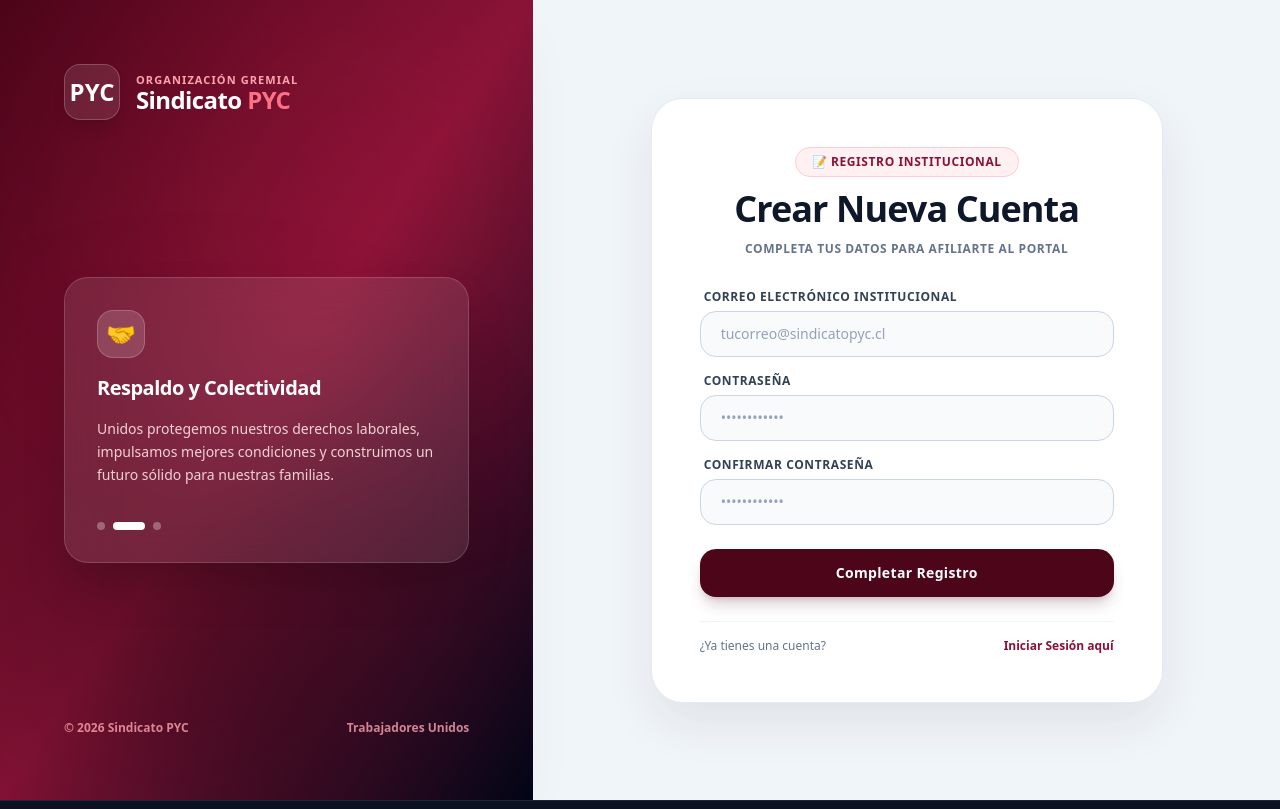
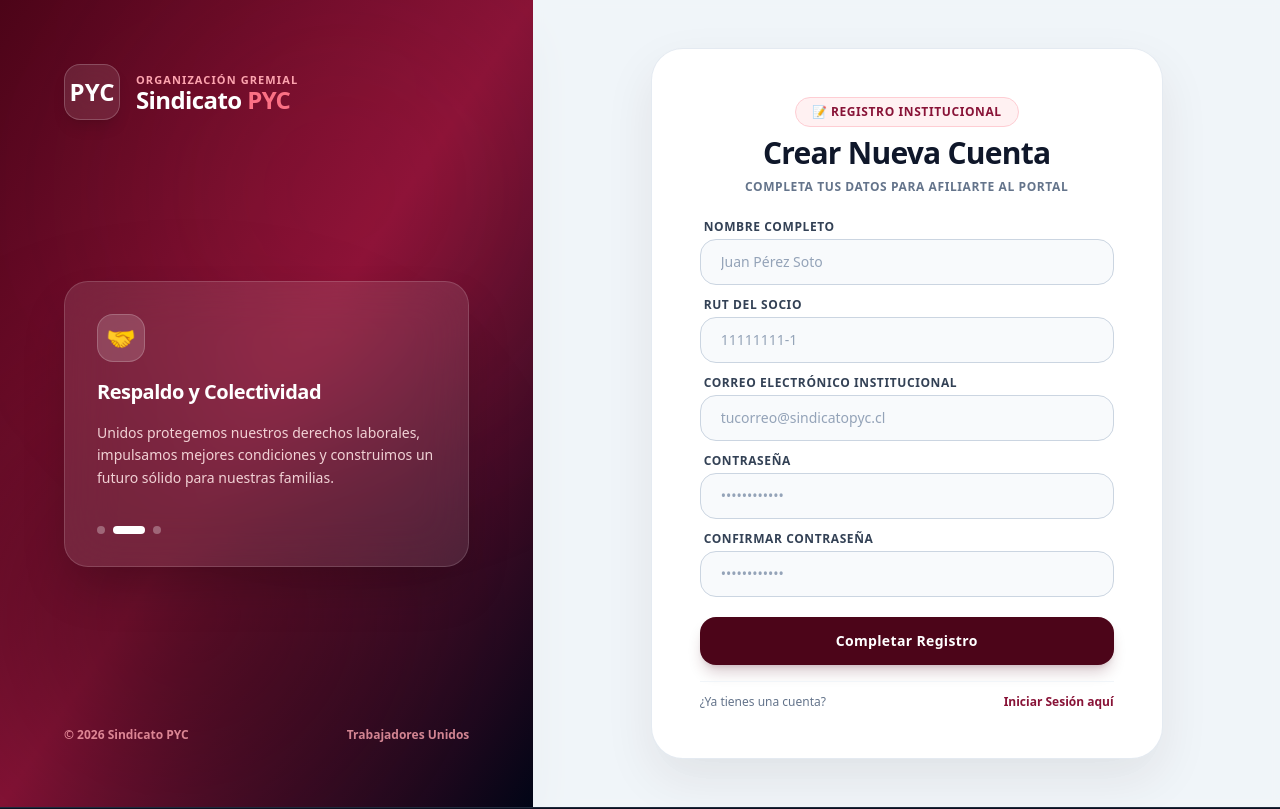
Before and after one commit to SindicatoPyC/Sindicato-PyC, a Next.js app in the folder snoverus-app/: page /register in a window 1280 px wide. Shown: the top 809 px of the page. Built offline with nearby package versions, Linux system fonts and the light colour scheme.

Commit message:
feat: actualización de vistas perfil, registro, inicio y Navbar dinámico

```diff
--- a/snoverus-app/src/app/dashboard/perfil/page.tsx
+++ b/snoverus-app/src/app/dashboard/perfil/page.tsx
@@ -4,26 +4,64 @@ import React, { useEffect, useState } from 'react';
 import { createClient } from '../../lib/supabase';
 
 export default function PerfilPage() {
+  const [profile, setProfile] = useState<any>(null);
   const [votosHistoricos, setVotosHistoricos] = useState<any[]>([]);
   const [loading, setLoading] = useState(true);
 
-  // RUT del administrador/socio activo actual para la demo
-  const rutSocio = '11111111-1';
-
   useEffect(() => {
     async function fetchPerfilData() {
-      // Traer votos históricos
       const supabase = createClient();
-      const { data } = await supabase
-        .from('votos_registrados')
-        .select('*, asambleas_votaciones(titulo)')
-        .eq('usuario_rut', rutSocio);
 
-      if (data) setVotosHistoricos(data);
+      // 1. Obtener el usuario autenticado actual de Supabase Auth
+      const { data: { user } } = await supabase.auth.getUser();
+
+      if (!user) {
+        setLoading(false);
+        return;
+      }
+
+      // 2. Traer los datos reales del perfil desde la tabla 'profiles'
+      const { data: profileData } = await supabase
+        .from('profiles')
+        .select('*')
+        .eq('id', user.id)
+        .single();
+
+      if (profileData) {
+        setProfile(profileData);
+
+        // 3. Traer los votos históricos usando el RUT real del socio autenticado
+        const { data: votosData } = await supabase
+          .from('votos_registrados')
+          .select('*, asambleas_votaciones(titulo)')
+          .eq('usuario_rut', profileData.rut);
+
+        if (votosData) setVotosHistoricos(votosData);
+      }
+
       setLoading(false);
     }
+
     fetchPerfilData();
   }, []);
+
+  // Función para calcular iniciales del avatar (ej: "Juan Pérez" -> "JP")
+  const getInitials = (name: string) => {
+    if (!name) return 'PY';
+    const parts = name.trim().split(' ');
+    if (parts.length >= 2) {
+      return `${parts[0][0]}${parts[1][0]}`.toUpperCase();
+    }
+    return name.substring(0, 2).toUpperCase();
+  };
+
+  if (loading) {
+    return (
+      <div className="min-h-screen bg-slate-50 flex items-center justify-center">
+        <p className="text-slate-500 text-sm font-semibold">Cargando perfil del socio...</p>
+      </div>
+    );
+  }
 
   return (
     <div className="min-h-screen bg-slate-50 font-sans text-slate-900 pb-12">
@@ -32,16 +70,20 @@ export default function PerfilPage() {
 
         {/* Tarjeta de Identidad del Socio */}
         <div className="bg-white rounded-3xl shadow-sm border border-slate-200 p-8 sm:p-10 relative overflow-hidden">
-          <div className="absolute top-0 right-0 -mt-4 -mr-4 w-32 h-32 bg-blue-100 opacity-50 rounded-full blur-2xl"></div>
+          <div className="absolute top-0 right-0 -mt-4 -mr-4 w-32 h-32 bg-rose-100 opacity-50 rounded-full blur-2xl"></div>
 
           <div className="relative z-10 flex flex-col md:flex-row justify-between items-start md:items-center gap-6">
             <div className="flex items-center gap-5">
-              <div className="bg-gradient-to-br from-blue-600 to-indigo-800 text-white font-black text-2xl w-20 h-20 rounded-2xl flex items-center justify-center shadow-lg">
-                AM
+              <div className="bg-gradient-to-br from-rose-950 to-slate-900 text-white font-black text-2xl w-20 h-20 rounded-2xl flex items-center justify-center shadow-lg">
+                {getInitials(profile?.full_name)}
               </div>
               <div>
-                <h2 className="text-2xl sm:text-3xl font-extrabold text-slate-900">Alexander Montenegro</h2>
-                <p className="text-slate-500 font-medium text-sm">Socio Activo - Operaciones</p>
+                <h2 className="text-2xl sm:text-3xl font-extrabold text-slate-900">
+                  {profile?.full_name || 'Socio Sindicato PYC'}
+                </h2>
+                <p className="text-slate-500 font-medium text-sm capitalize">
+                  {profile?.role === 'admin' ? 'Administrador del Sistema' : 'Socio Activo'}
+                </p>
               </div>
             </div>
 
@@ -54,15 +96,15 @@ export default function PerfilPage() {
           <div className="grid grid-cols-1 sm:grid-cols-3 gap-4 mt-8 pt-6 border-t border-slate-100">
             <div className="bg-slate-50 p-4 rounded-2xl border border-slate-100">
               <span className="text-[10px] font-bold text-slate-400 uppercase tracking-wider block mb-1">RUT Registrado</span>
-              <span className="text-sm font-extrabold text-slate-800">{rutSocio}</span>
+              <span className="text-sm font-extrabold text-slate-800">{profile?.rut || 'No especificado'}</span>
             </div>
             <div className="bg-slate-50 p-4 rounded-2xl border border-slate-100">
-              <span className="text-[10px] font-bold text-slate-400 uppercase tracking-wider block mb-1">Organización</span>
-              <span className="text-sm font-extrabold text-slate-800">SNOVERUS S.A.</span>
+              <span className="text-[10px] font-bold text-slate-400 uppercase tracking-wider block mb-1">Correo Institucional</span>
+              <span className="text-sm font-extrabold text-slate-800 truncate block">{profile?.email || 'No registrado'}</span>
             </div>
             <div className="bg-slate-50 p-4 rounded-2xl border border-slate-100">
               <span className="text-[10px] font-bold text-slate-400 uppercase tracking-wider block mb-1">Fecha de Afiliación</span>
-              <span className="text-sm font-extrabold text-slate-800">15/03/2021</span>
+              <span className="text-sm font-extrabold text-slate-800">Registrado en Sistema</span>
             </div>
           </div>
         </div>
@@ -70,18 +112,16 @@ export default function PerfilPage() {
         {/* Historial y Auditoría de Votación */}
         <div className="bg-white rounded-3xl shadow-sm border border-slate-200 p-8 sm:p-10">
           <div className="flex items-center gap-3 mb-6">
-            <div className="bg-indigo-100 p-3 rounded-2xl text-indigo-600 text-xl font-bold">🛡️</div>
+            <div className="bg-rose-50 p-3 rounded-2xl text-rose-900 text-xl font-bold">🛡️</div>
             <div>
               <h3 className="text-xl font-bold text-slate-800">Historial y Auditoría de Participación</h3>
               <p className="text-sm text-slate-500">Registro inmutable de votos emitidos desde la base de datos</p>
             </div>
           </div>
 
-          {loading ? (
-            <p className="text-slate-400 text-sm text-center py-6">Cargando registros de auditoría...</p>
-          ) : votosHistoricos.length === 0 ? (
+          {votosHistoricos.length === 0 ? (
             <div className="bg-slate-50 border border-slate-100 rounded-2xl p-6 text-center text-slate-500 text-sm">
-              No registras votos históricos en asambleas pasadas.
+              No registras votos históricos en asambleas pasadas con este RUT.
             </div>
           ) : (
             <div className="space-y-4">
@@ -90,13 +130,13 @@ export default function PerfilPage() {
                   <div>
                     <div className="flex items-center gap-2 mb-1">
                       <span className="text-[10px] font-mono text-slate-400">ID VOTO: #{voto.id.toString().toUpperCase()}</span>
-                      <span className="bg-blue-100 text-blue-700 text-[10px] font-extrabold px-2 py-0.5 rounded">VERIFICADO</span>
+                      <span className="bg-emerald-100 text-emerald-700 text-[10px] font-extrabold px-2 py-0.5 rounded">VERIFICADO</span>
                     </div>
                     <h4 className="font-bold text-slate-800 text-base">{voto.asambleas_votaciones?.titulo || 'Asamblea General'}</h4>
                   </div>
                   <div className="bg-white border border-slate-200 px-4 py-2 rounded-xl text-right">
                     <span className="text-[10px] font-bold text-slate-400 uppercase tracking-wider block">Opción Registrada</span>
-                    <span className="text-sm font-extrabold text-emerald-600 uppercase">{voto.opcion_elegida}</span>
+                    <span className="text-sm font-extrabold text-rose-900 uppercase">{voto.opcion_elegida}</span>
                   </div>
                 </div>
               ))}
--- a/snoverus-app/src/app/page.tsx
+++ b/snoverus-app/src/app/page.tsx
@@ -25,7 +25,7 @@ const sindicalSlides = [
 ];
 
 export default function LoginPage() {
-  const [email, setEmail] = useState('');
+  const [rut, setRut] = useState('');
   const [password, setPassword] = useState('');
   const [loading, setLoading] = useState(false);
   const [errorMsg, setErrorMsg] = useState('');
@@ -46,8 +46,24 @@ export default function LoginPage() {
 
     try {
       const supabase = createClient();
+
+      // 1. Buscamos el correo asociado al RUT ingresado en la base de datos
+      // (Asumiendo que guardas el RUT en una tabla llamada 'profiles' o 'users')
+      const { data: profileData, error: profileError } = await supabase
+        .from('profiles') // O la tabla donde guardes el RUT de los socios
+        .select('email')
+        .eq('rut', rut)
+        .single();
+
+      if (profileError || !profileData) {
+        throw new Error('El RUT ingresado no se encuentra registrado en el sistema.');
+      }
+
+      const userEmail = profileData.email;
+
+      // 2. Iniciamos sesión en Supabase Auth usando el correo encontrado y la contraseña
       const { data, error } = await supabase.auth.signInWithPassword({
-        email,
+        email: userEmail,
         password,
       });
 
@@ -59,7 +75,7 @@ export default function LoginPage() {
         router.refresh();
       }
     } catch (err: any) {
-      setErrorMsg(err.message || 'Correo o contraseña incorrectos. Por favor, verifica tus datos.');
+      setErrorMsg(err.message || 'RUT o contraseña incorrectos. Por favor, verifica tus datos.');
     } finally {
       setLoading(false);
     }
@@ -125,7 +141,7 @@ export default function LoginPage() {
         </div>
       </div>
 
-      {/* 📋 PANEL DERECHO: Formulario de LOGIN */}
+      {/* 📋 PANEL DERECHO: Formulario de LOGIN con RUT */}
       <div className="lg:col-span-7 flex items-center justify-center p-6 sm:p-12 relative z-10 bg-slate-100/80 backdrop-blur-sm">
 
         <div className="w-full max-w-lg bg-white backdrop-blur-2xl p-8 sm:p-12 rounded-[2rem] border border-slate-200/90 shadow-[0_20px_50px_rgba(0,0,0,0.08)] relative">
@@ -140,7 +156,7 @@ export default function LoginPage() {
             </h2>
 
             <p className="text-slate-500 text-xs font-semibold uppercase tracking-wider">
-              Ingresa tus datos institucionales para continuar
+              Ingresa tu RUT institucional para continuar
             </p>
           </div>
 
@@ -154,14 +170,14 @@ export default function LoginPage() {
           <form onSubmit={handleLogin} className="space-y-5">
             <div className="space-y-2">
               <label className="block text-xs font-bold text-slate-700 uppercase tracking-wider pl-1">
-                Correo Electrónico
+                RUT del Socio
               </label>
               <input
-                type="email"
+                type="text"
                 required
-                value={email}
-                onChange={(e) => setEmail(e.target.value)}
-                placeholder="tucorreo@sindicatopyc.cl"
+                value={rut}
+                onChange={(e) => setRut(e.target.value)}
+                placeholder="11111111-1"
                 className="w-full bg-slate-50 border border-slate-300 rounded-2xl px-5 py-3.5 text-slate-900 placeholder-slate-400 focus:outline-none focus:border-rose-900 focus:ring-2 focus:ring-rose-900/20 transition-all font-medium text-sm"
               />
             </div>
@@ -178,7 +194,6 @@ export default function LoginPage() {
                 placeholder="••••••••••••"
                 className="w-full bg-slate-50 border border-slate-300 rounded-2xl px-5 py-3.5 text-slate-900 placeholder-slate-400 focus:outline-none focus:border-rose-900 focus:ring-2 focus:ring-rose-900/20 transition-all font-medium text-sm"
               />
-              {/* 👇 Enlace corregido con barra inicial absoluta */}
               <div className="flex justify-end pt-1">
                 <Link href="/forgot-password" className="text-rose-900 text-xs font-bold hover:underline">
                   ¿Olvidaste tu contraseña?
--- a/snoverus-app/src/app/register/page.tsx
+++ b/snoverus-app/src/app/register/page.tsx
@@ -3,7 +3,6 @@
 import React, { useState, useEffect } from 'react';
 import { useRouter } from 'next/navigation';
 import Link from 'next/link';
-// 👇 Importante: Ruta relativa para salir de la carpeta register y entrar a lib
 import { createClient } from '../lib/supabase';
 
 // 🔄 SLIDES PARA EL CARRUSEL DE REGISTRO
@@ -11,7 +10,7 @@ const sindicalSlides = [
   {
     icon: "🚀",
     title: "Súmate a Nuestra Comunidad",
-    description: "Forma parte del Sindicato PYC. Regístrate con tu correo institucional para acceder a todos los beneficios, asambleas virtuales y transparencia gremial."
+    description: "Forma parte del Sindicato PYC. Regístrate con tu RUT, nombre y correo institucional para acceder a todos los beneficios y asambleas virtuales."
   },
   {
     icon: "🤝",
@@ -26,6 +25,8 @@ const sindicalSlides = [
 ];
 
 export default function RegisterPage() {
+  const [fullName, setFullName] = useState('');
+  const [rut, setRut] = useState('');
   const [email, setEmail] = useState('');
   const [password, setPassword] = useState('');
   const [confirmPassword, setConfirmPassword] = useState('');
@@ -56,18 +57,35 @@ export default function RegisterPage() {
 
     try {
       const supabase = createClient();
-      // FUNCIÓN DE REGISTRO
-      const { data, error } = await supabase.auth.signUp({
+
+      // 1. Registrar usuario en Supabase Auth
+      const { data: authData, error: authError } = await supabase.auth.signUp({
         email,
         password,
       });
 
-      if (error) throw error;
+      if (authError) throw authError;
 
-      if (data.user) {
+      if (authData.user) {
+        // 2. Guardar el RUT, el correo, el nombre y el rol 'socio' en la tabla 'profiles'
+        const { error: profileError } = await supabase
+          .from('profiles')
+          .insert([
+            {
+              id: authData.user.id,
+              rut: rut,
+              email: email,
+              full_name: fullName,
+              role: 'socio' // 👈 Rol por defecto para cualquier nuevo registro
+            }
+          ]);
+
+        if (profileError) {
+          console.error("Error al guardar perfil:", profileError.message);
+        }
+
         setSuccessMsg('¡Registro exitoso! Redirigiendo al inicio de sesión...');
         setTimeout(() => {
-          // Te devuelve al Login (la ruta principal)
           router.push('/');
         }, 2500);
       }
@@ -138,17 +156,17 @@ export default function RegisterPage() {
         </div>
       </div>
 
-      {/* 📋 PANEL DERECHO: Formulario de Registro (3 campos) */}
+      {/* 📋 PANEL DERECHO: Formulario de Registro con Nombre, RUT y Correo */}
       <div className="lg:col-span-7 flex items-center justify-center p-6 sm:p-12 relative z-10 bg-slate-100/80 backdrop-blur-sm">
 
         <div className="w-full max-w-lg bg-white backdrop-blur-2xl p-8 sm:p-12 rounded-[2rem] border border-slate-200/90 shadow-[0_20px_50px_rgba(0,0,0,0.08)] relative">
 
-          <div className="text-center space-y-3 mb-8">
+          <div className="text-center space-y-2 mb-6">
             <div className="inline-flex items-center gap-2 bg-rose-50 border border-rose-200 px-4 py-1.5 rounded-full text-rose-900 text-xs font-bold tracking-wider uppercase">
               📝 Registro Institucional
             </div>
 
-            <h2 className="text-3xl sm:text-4xl font-black tracking-tight text-slate-900">
+            <h2 className="text-3xl font-black tracking-tight text-slate-900">
               Crear Nueva Cuenta
             </h2>
 
@@ -158,21 +176,50 @@ export default function RegisterPage() {
           </div>
 
           {errorMsg && (
-            <div className="mb-6 p-4 bg-rose-50 border border-rose-200 rounded-2xl text-rose-700 text-xs font-semibold flex items-center gap-3">
+            <div className="mb-4 p-3 bg-rose-50 border border-rose-200 rounded-xl text-rose-700 text-xs font-semibold flex items-center gap-3">
               <span>⚠️</span>
               <span>{errorMsg}</span>
             </div>
           )}
 
           {successMsg && (
-            <div className="mb-6 p-4 bg-emerald-50 border border-emerald-200 rounded-2xl text-emerald-700 text-xs font-semibold flex items-center gap-3">
+            <div className="mb-4 p-3 bg-emerald-50 border border-emerald-200 rounded-xl text-emerald-700 text-xs font-semibold flex items-center gap-3">
               <span>✅</span>
               <span>{successMsg}</span>
             </div>
           )}
 
-          <form onSubmit={handleRegister} className="space-y-4">
-            <div className="space-y-1.5">
+          <form onSubmit={handleRegister} className="space-y-3">
+
+            <div className="space-y-1">
+              <label className="block text-xs font-bold text-slate-700 uppercase tracking-wider pl-1">
+                Nombre Completo
+              </label>
+              <input
+                type="text"
+                required
+                value={fullName}
+                onChange={(e) => setFullName(e.target.value)}
+                placeholder="Juan Pérez Soto"
+                className="w-full bg-slate-50 border border-slate-300 rounded-2xl px-5 py-3 text-slate-900 placeholder-slate-400 focus:outline-none focus:border-rose-900 focus:ring-2 focus:ring-rose-900/20 transition-all font-medium text-sm"
+              />
+            </div>
+
+            <div className="space-y-1">
+              <label className="block text-xs font-bold text-slate-700 uppercase tracking-wider pl-1">
+                RUT del Socio
+              </label>
+              <input
+                type="text"
+                required
+                value={rut}
+                onChange={(e) => setRut(e.target.value)}
+                placeholder="11111111-1"
+                className="w-full bg-slate-50 border border-slate-300 rounded-2xl px-5 py-3 text-slate-900 placeholder-slate-400 focus:outline-none focus:border-rose-900 focus:ring-2 focus:ring-rose-900/20 transition-all font-medium text-sm"
+              />
+            </div>
+
+            <div className="space-y-1">
               <label className="block text-xs font-bold text-slate-700 uppercase tracking-wider pl-1">
                 Correo Electrónico Institucional
               </label>
@@ -186,7 +233,7 @@ export default function RegisterPage() {
               />
             </div>
 
-            <div className="space-y-1.5">
+            <div className="space-y-1">
               <label className="block text-xs font-bold text-slate-700 uppercase tracking-wider pl-1">
                 Contraseña
               </label>
@@ -200,7 +247,7 @@ export default function RegisterPage() {
               />
             </div>
 
-            <div className="space-y-1.5">
+            <div className="space-y-1">
               <label className="block text-xs font-bold text-slate-700 uppercase tracking-wider pl-1">
                 Confirmar Contraseña
               </label>
@@ -226,7 +273,7 @@ export default function RegisterPage() {
           </form>
 
           {/* Enlace de regreso al Login (Ruta raíz) */}
-          <div className="mt-6 pt-4 border-t border-slate-100 text-center flex items-center justify-between text-xs font-medium text-slate-500">
+          <div className="mt-4 pt-3 border-t border-slate-100 text-center flex items-center justify-between text-xs font-medium text-slate-500">
             <span>¿Ya tienes una cuenta?</span>
             <Link href="/" className="text-rose-900 font-bold hover:underline">
               Iniciar Sesión aquí
--- a/snoverus-app/src/components/Navbar.tsx
+++ b/snoverus-app/src/components/Navbar.tsx
@@ -1,11 +1,44 @@
 "use client";
-import React from "react";
+import React, { useState, useEffect } from "react";
 import Link from "next/link";
 import { useRouter } from "next/navigation";
+import { createClient } from "../app/lib/supabase"; // 👈 Usamos el alias absoluto para evitar errores de rutas relativas
 import Campanita from "./Campanita";
 
 export default function Navbar() {
   const router = useRouter();
+  const [userName, setUserName] = useState("Socio PYC");
+  const [userRole, setUserRole] = useState("Socio Activo");
+
+  useEffect(() => {
+    const fetchUserData = async () => {
+      const supabase = createClient();
+
+      // 1. Obtenemos el usuario autenticado actual
+      const { data: { user }, error: authError } = await supabase.auth.getUser();
+
+      if (authError || !user) return;
+
+      // 2. Consultamos su perfil en la tabla 'profiles'
+      const { data: profile, error: profileError } = await supabase
+        .from('profiles')
+        .select('full_name, role, email')
+        .eq('id', user.id)
+        .single();
+
+      if (!profileError && profile) {
+        // Prioriza el nombre completo, si no existe usa la parte inicial del correo
+        const nameToDisplay = profile.full_name || profile.email?.split('@')[0] || "Socio PYC";
+        setUserName(nameToDisplay);
+        setUserRole(profile.role === 'admin' ? 'Administrador' : 'Socio Activo');
+      } else {
+        // Fallback si no encuentra el perfil pero sí hay sesión
+        setUserName(user.email?.split('@')[0] || "Socio PYC");
+      }
+    };
+
+    fetchUserData();
+  }, []);
 
   const handleLogout = () => {
     document.cookie = 'sb-sindicato-session=; path=/; max-age=0;';
@@ -87,7 +120,7 @@ export default function Navbar() {
             </div>
           </div>
 
-          {/* Lado Derecho: Controles y Perfil */}
+          {/* Lado Derecho: Controles y Perfil Dinámico */}
           <div className="flex items-center justify-end gap-4 sm:gap-6 w-1/4">
 
             <Campanita />
@@ -95,8 +128,8 @@ export default function Navbar() {
             <div className="h-8 w-px bg-slate-700 hidden sm:block"></div>
 
             <div className="hidden sm:flex flex-col items-end">
-              <span className="text-sm font-bold text-white">Alexander M.</span>
-              <span className="text-[10px] text-blue-400 font-extrabold tracking-widest uppercase">Administrador</span>
+              <span className="text-sm font-bold text-white">{userName}</span>
+              <span className="text-[10px] text-blue-400 font-extrabold tracking-widest uppercase">{userRole}</span>
             </div>
 
             <Link href="/dashboard/perfil" className="h-10 w-10 rounded-full bg-slate-800 flex items-center justify-center border border-slate-600 shadow-sm hover:border-blue-500 transition cursor-pointer">
```
